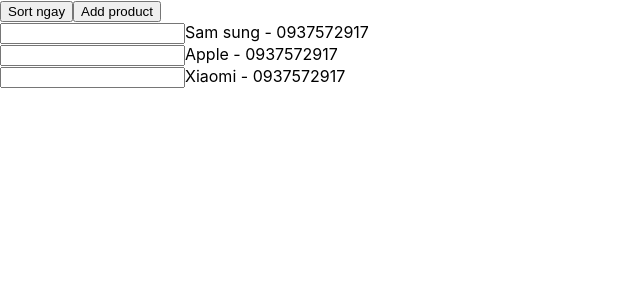
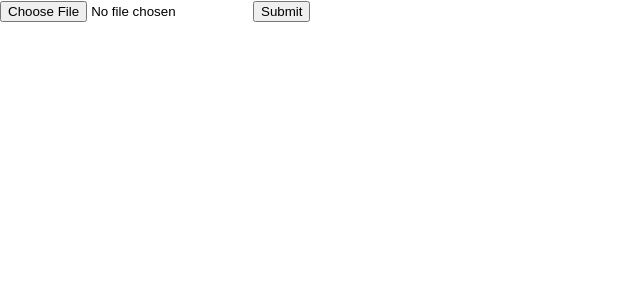
Before and after one commit to vantrong2405/React_learning, a React (Create React App) app: page / in a window 1280 px wide. Shown: the top 300 px of the page, without its empty margins (0-640 px from the left). Built offline with nearby package versions, Linux system fonts and the light colour scheme.

Commit message:
06. Upload file and reference in react

```diff
--- a/src/ProductList.jsx
+++ b/src/ProductList.jsx
@@ -1,44 +1,50 @@
-import React, { Component } from "react";
-import Item from "./Item";
+import { logRoles } from "@testing-library/react";
+import React, { Component, createRef } from "react";
+
 export default class ProductList extends Component {
   constructor(props) {
     super(props);
 
+    // this.inputFile = createRef();
     this.state = {
-      productList: [
-        { id: "1a", name: "Sam sung", phone: "0937572917" },
-        { id: "2b", name: "Apple", phone: "0937572917" },
-        { id: "3c", name: "Xiaomi", phone: "0937572917" }
-      ]
+      selectedFile: null
     };
+    this.handleUploadFile = this.handleUploadFile.bind(this);
   }
 
-  handleClickArrange = () => {
-    this.setState(prevState => ({
-      productList: prevState.productList.sort((a, b) => {
-        if (a.name > b.name) return 1;
-        else if (a.name < b.name) return -1;
-        else return 0;
-      })
-    }));
-  };
-  handleAddProduct = () => {
-    this.setState(prevState => ({
-      productList: [
-        { id: "4d", name: "máy tính bảng", phone: "0937572917" },
-        ...prevState.productList
-      ]
-    }));
+  handleUploadFile(e) {
+    console.log(e.target.files[0]);
+    this.setState({
+      selectedFile: e.target.files[0]
+    });
+  }
+
+  handleSubmit = e => {
+    e.preventDefault();
+    if (this.state.selectedFile) {
+      const formData = new FormData();
+      formData.append(
+        "myFile",
+        this.state.selectedFile,
+        this.state.selectedFile.name
+      );
+      console.log(formData);
+    }
+
+    console.log(this.state.selectedFile);
   };
   render() {
-    console.log(this.state.productList);
     return (
       <div>
-        <button onClick={this.handleClickArrange}>Sort ngay</button>
-        <button onClick={this.handleAddProduct}>Add product</button>
-        {this.state.productList.map((product, index) =>
-          <Item product={product} key={index} />
-        )}
+        <form action="" onSubmit={this.handleSubmit}>
+          <input
+            type="file"
+            name=""
+            // ref={this.inputFile}
+            onChange={this.handleUploadFile}
+          />
+          <input type="submit" defaultValue={"Submit"} />
+        </form>
       </div>
     );
   }
```
